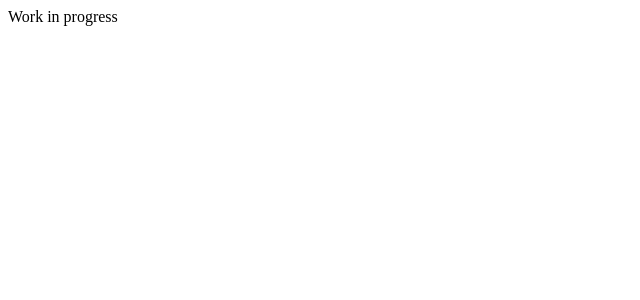
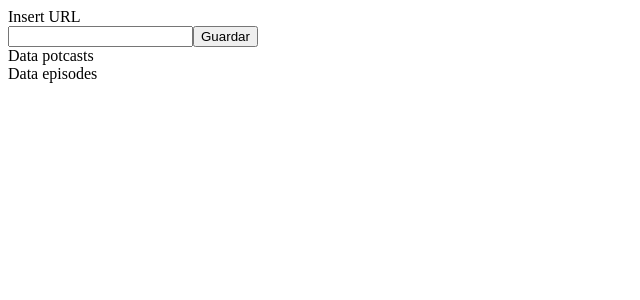
Before and after one commit to thejavierCO/PotCastReader, a Vue app: page / in a window 1280 px wide. Shown: the top 300 px of the page, without its empty margins (0-640 px from the left). Built offline with nearby package versions, Linux system fonts and the light colour scheme.

Commit message:
created and using text input component

```diff
--- a/src/App.vue
+++ b/src/App.vue
@@ -1,14 +1,30 @@
 <template>
-  <div>Work in progress</div>
+  <div>Insert URL</div>
+  <Input @change="data"></Input>
+  <div>Data potcasts</div>
+  <div>Data episodes</div>
 </template>
 
 <script>
+import Input from "./components/inputUrl.vue"
+
 export default {
+  components: {
+    Input
+  },
   data() {
     return {}
   },
+  methods: {
+    data: (a) => {
+      console.log(a);
+    }
+  },
   created() {
     console.warn("load");
+  },
+  mounted(a) {
+    console.log(a, this);
   }
 };
 </script>
--- /dev/null
+++ b/src/components/inputUrl.vue
@@ -0,0 +1,12 @@
+<template>
+  <form action="#">
+    <input type="text" />
+    <input type="submit" value="Guardar">
+  </form>
+</template>
+
+<script>
+export default {
+  name: "inputURL"
+}
+</script>
```
